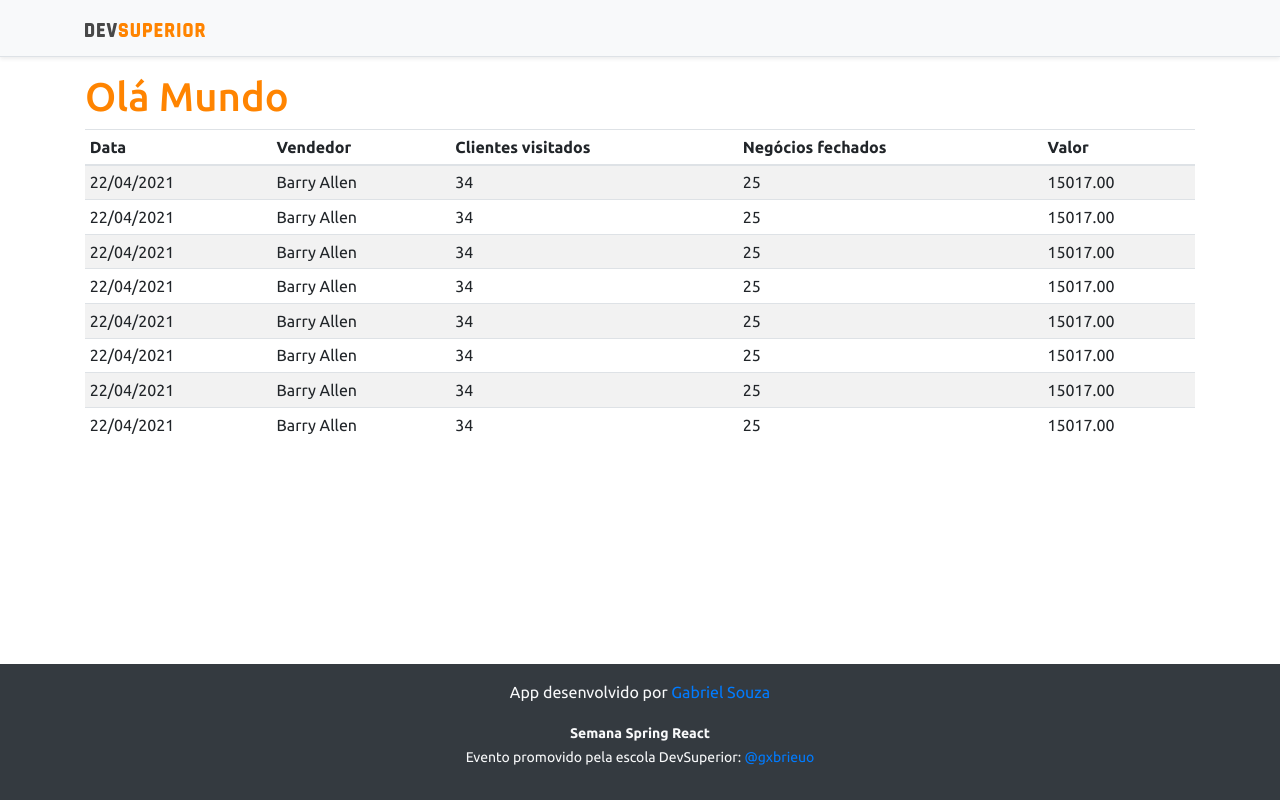
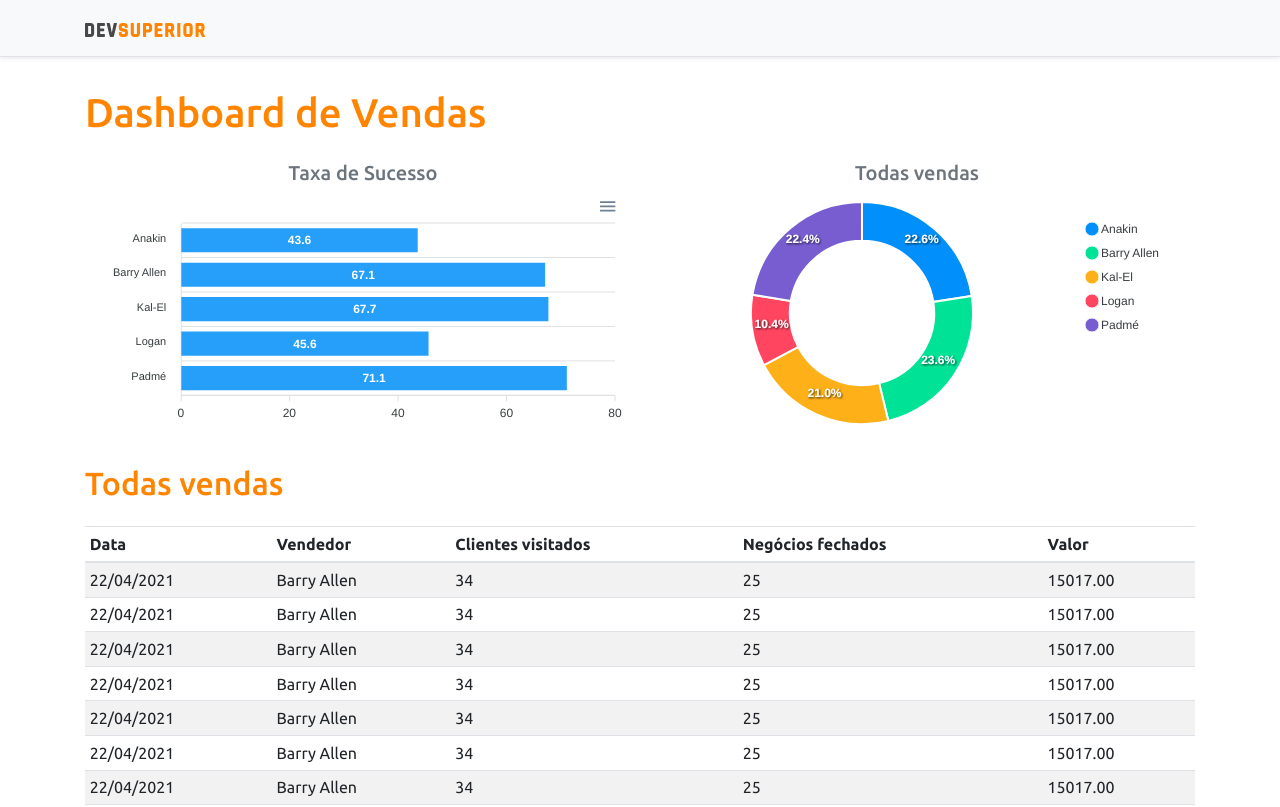
Before and after one commit to AmurimGabriel/projeto-sds3, a React (Create React App) app in the folder frontend/: page / in a window 1280 px wide. Shown: the top 807 px of the page. Built offline with nearby package versions, Linux system fonts and the light colour scheme.

Commit message:
Static charts

```diff
--- a/frontend/package.json
+++ b/frontend/package.json
@@ -10,8 +10,10 @@
     "@types/node": "^12.0.0",
     "@types/react": "^17.0.0",
     "@types/react-dom": "^17.0.0",
+    "apexcharts": "^3.26.1",
     "bootstrap": "^4.6.0",
     "react": "^17.0.2",
+    "react-apexcharts": "^1.3.9",
     "react-dom": "^17.0.2",
     "react-scripts": "4.0.3",
     "typescript": "^4.1.2",
--- a/frontend/src/App.tsx
+++ b/frontend/src/App.tsx
@@ -1,4 +1,6 @@
+import BarChart from "components/BarChart";
 import DataTable from "components/DataTable";
+import DonutChart from "components/DonutChart";
 import Footer from "components/Footer";
 import NavBar from "components/NavBar";
 
@@ -7,10 +9,27 @@
     <>
       <NavBar />
       <div className="container">
-        <h1 className="text-primary">Olá Mundo</h1>
-        <DataTable/>
+
+        <h1 className="text-primary py-3">Dashboard de Vendas</h1>
+
+        <div className="row px-3">
+          <div className="col-sm-6">
+            <h5 className="text-center text-secondary">Taxa de Sucesso</h5>
+            <BarChart />
+          </div>
+          <div className="col-sm-6">
+            <h5 className="text-center text-secondary">Todas vendas</h5>
+            <DonutChart />
+          </div>
+        </div>
+
+        <div className="py-3">
+          <h2 className="text-primary">Todas vendas</h2>
+        </div>
+
+        <DataTable />
       </div>
-      <Footer/>
+      <Footer />
     </>
   );
 }
--- /dev/null
+++ b/frontend/src/components/BarChart/index.tsx
@@ -0,0 +1,34 @@
+import Chart from 'react-apexcharts';
+
+function BarChart() {
+    const options = {
+        plotOptions: {
+            bar: {
+                horizontal: true,
+            }
+        },
+    };
+
+    const mockData = {
+        labels: {
+            categories: ['Anakin', 'Barry Allen', 'Kal-El', 'Logan', 'Padmé']
+        },
+        series: [
+            {
+                name: "% Sucesso",
+                data: [43.6, 67.1, 67.7, 45.6, 71.1]
+            }
+        ]
+    };
+
+    return (
+        <Chart
+            options={{ ...options, xaxis: mockData.labels }}
+            series={mockData.series}
+            type="bar"
+            height="240"
+        />
+    );
+}
+
+export default BarChart;
--- /dev/null
+++ b/frontend/src/components/DonutChart/index.tsx
@@ -0,0 +1,25 @@
+import Chart from 'react-apexcharts';
+
+function DonutChart() {
+    const mockData = {
+        series: [477138, 499928, 444867, 220426, 473088],
+        labels: ['Anakin', 'Barry Allen', 'Kal-El', 'Logan', 'Padmé']
+    }
+
+    const options = {
+        legend: {
+            show: true
+        }
+    }
+
+    return (
+        <Chart
+            options={{ ...options, labels: mockData.labels }}
+            series={mockData.series}
+            type="donut"
+            height="240"
+        />
+    );
+}
+
+export default DonutChart;
```
Also changed, not shown: 1 other file (tests, documents, lock files or other folders).
